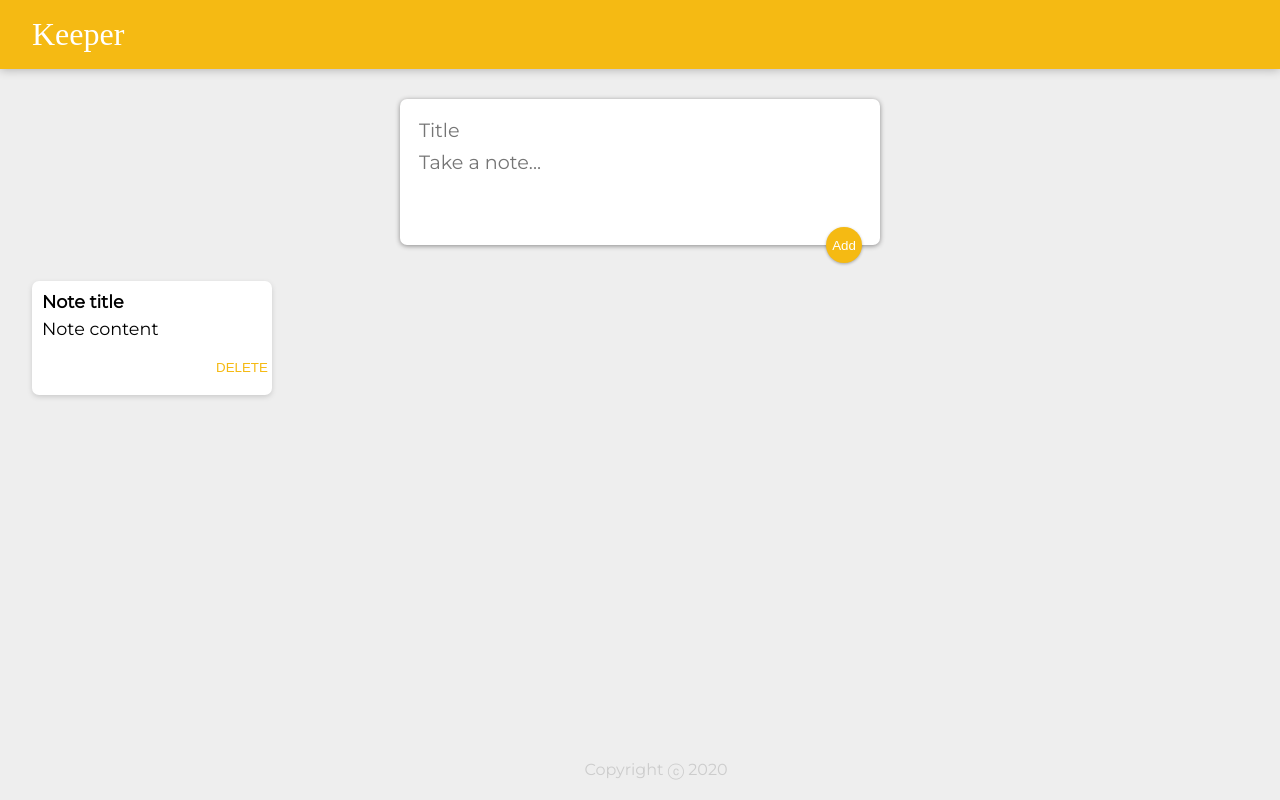
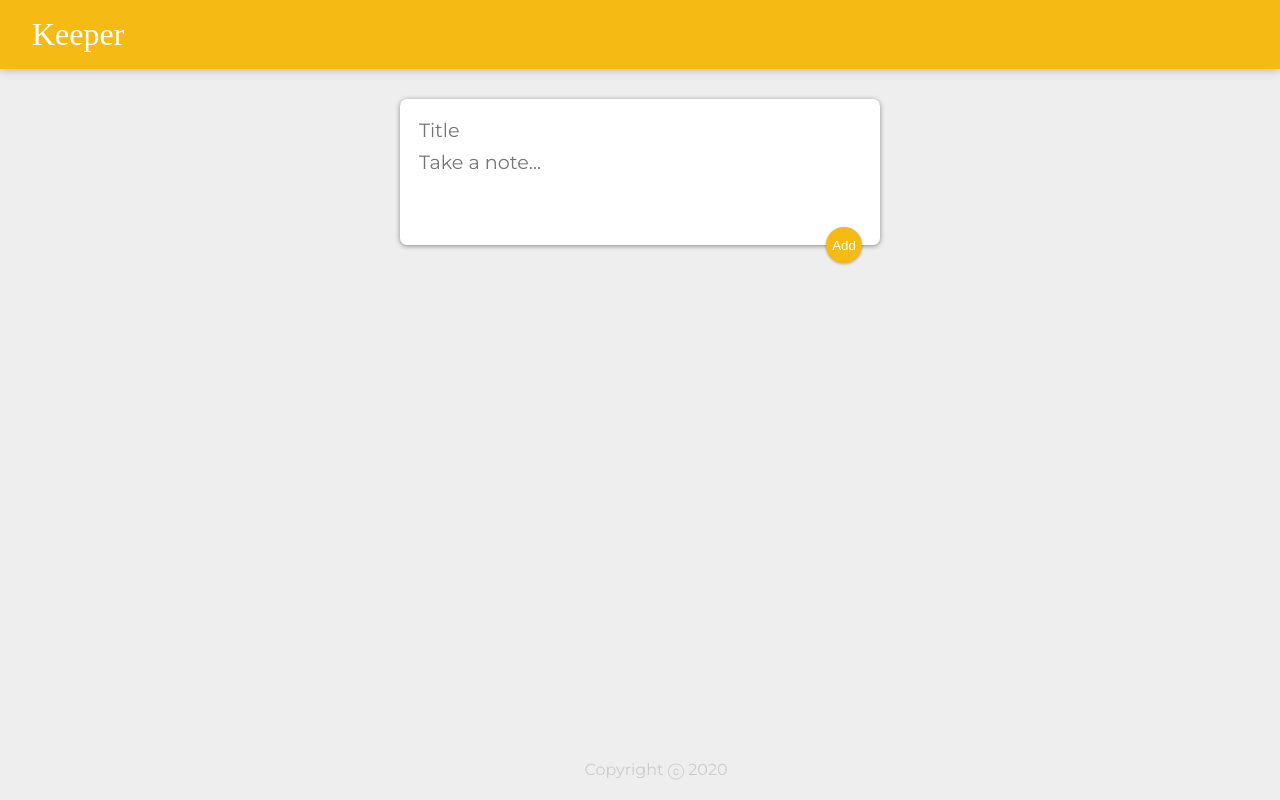
Before and after one commit to StanHekht/keeper-app, a React (Create React App) app: page / in a window 1280 px wide. Built offline with nearby package versions, Linux system fonts and the light colour scheme; a web font is replaced by a local one.

Commit message:
Render note component

```diff
--- a/src/components/App.jsx
+++ b/src/components/App.jsx
@@ -19,7 +19,12 @@ function App() {
       <CreateArea
         onAdd={addNote}
       />
-      <Note key={1} title="Note title" content="Note content" />
+      {notes.map(note => {
+        return (<Note
+          title={note.title}
+          content={note.content}
+        />)
+      })}
       <Footer />
     </div>
   );
```
